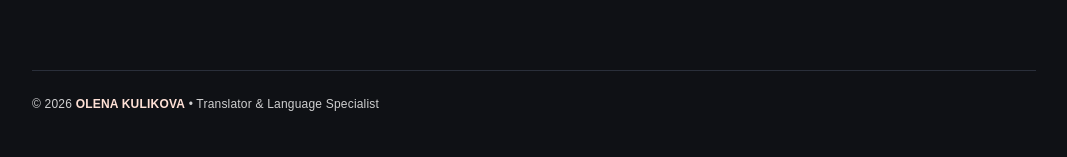
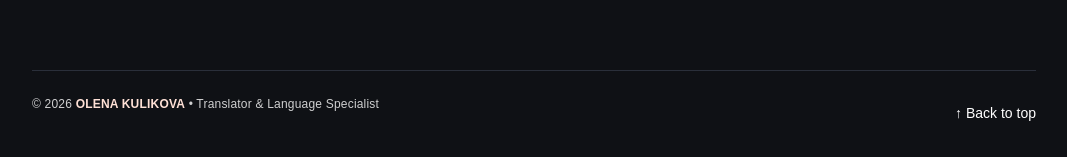
Before and after one commit to SillyCat88/nexia-lab-cv, a React (Vite) app: page /home in a window 1280 px wide. Shown: the part 1209-1366 px from the top of the page, without its empty margins (106-1173 px from the left). Built offline with nearby package versions, Linux system fonts and the light colour scheme.

Commit message:
CSS Layout Audit finished. Footer component: added copyright, Back to top button

```diff
--- a/src/components/Footer/Footer.jsx
+++ b/src/components/Footer/Footer.jsx
@@ -11,6 +11,18 @@ export default function Footer ({ lang }) {
         {"© "}{year} <span className={styles.footerAccent}>{t.name}</span>
         {" • "}{t.footerRole}
       </p>
+      <button
+        type="button"
+        className={styles.backToTopButton}
+        onClick={() =>
+          window.scrollTo({
+            top: 0,
+            behavior: "smooth",
+          })
+        }
+      >
+        {t.backToTop}
+      </button>
     </footer>
   )
 }
--- a/src/components/Footer/Footer.module.css
+++ b/src/components/Footer/Footer.module.css
@@ -1,7 +1,8 @@
 .footerContainer {
 	display: flex;
-	justify-content: flex-start;
+	justify-content: space-between;
 	align-items: center;
+	gap: var(--space-4);
 
 	margin-top: var(--space-7);
 	padding-top: var(--space-5);
@@ -16,6 +17,26 @@
     font-weight: 600;
 }
 
+.backToTopButton {
+  padding: 0;
+
+  background: transparent;
+  border: none;
+
+  color: rgb(255 255 255 / 100%);
+  font-size: 14px;
+
+  cursor: pointer;
+  transition:
+    color 0.18s ease,
+    transform 0.18s ease;
+}
+
+.backToTopButton:hover {
+  color: var(--accent);
+  transform: translateY(-1px);
+}
+
 @media (max-width: 768px) {
     .footerContainer {
         margin-top: var(--space-6);
--- a/src/components/Footer/data/contentFooter.js
+++ b/src/components/Footer/data/contentFooter.js
@@ -1,11 +1,13 @@
 export const content = {
   en: {
     name: "OLENA KULIKOVA",
-    footerRole: "Translator & Language Specialist"
+    footerRole: "Translator & Language Specialist",
+    backToTop: "↑ Back to top",
   },
 
   ua: {
     name: "ОЛЕНА КУЛІКОВА",
-    footerRole: "Перекладач і Лінгвіст"
+    footerRole: "Перекладач і Лінгвіст",
+    backToTop: "↑ Вгору",
   }
 }
```
